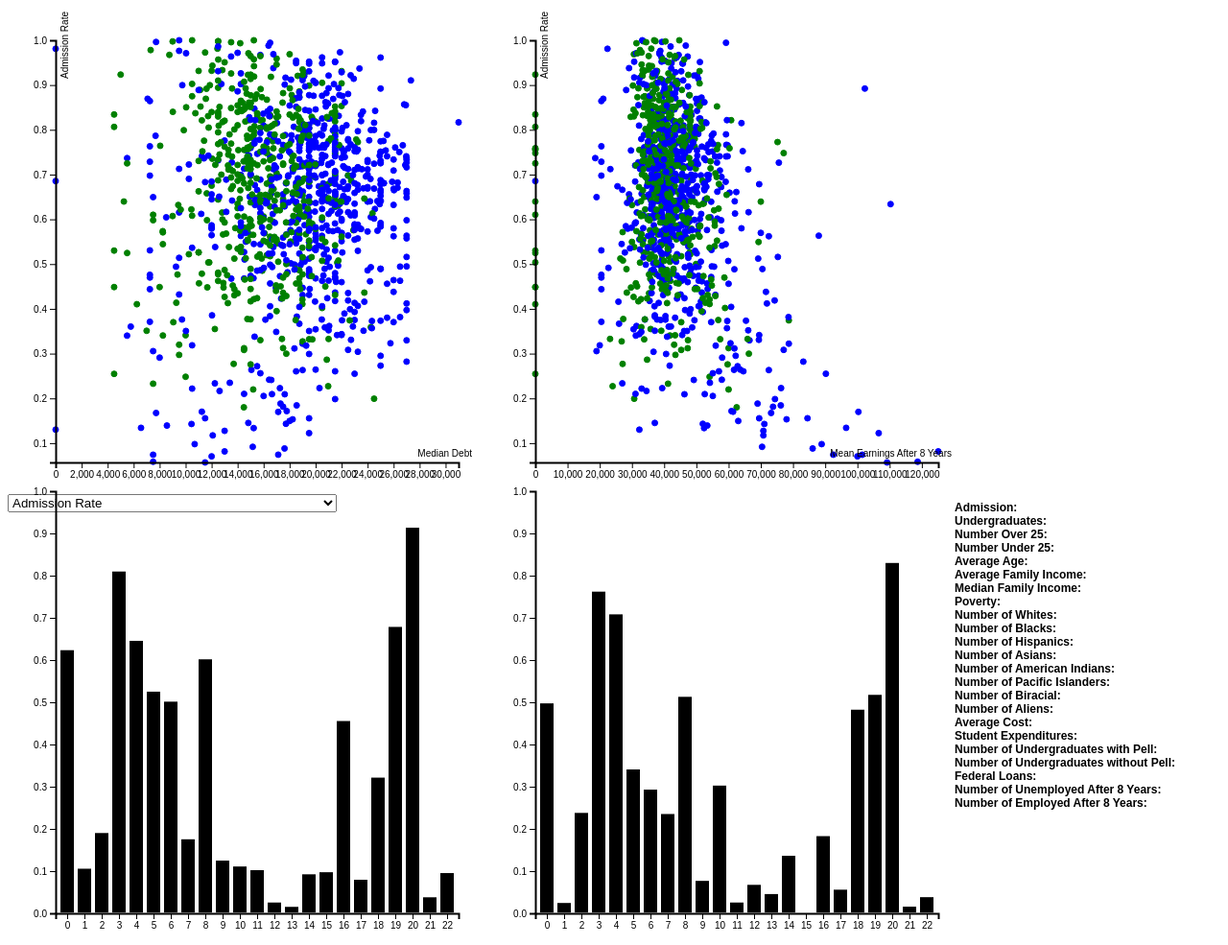
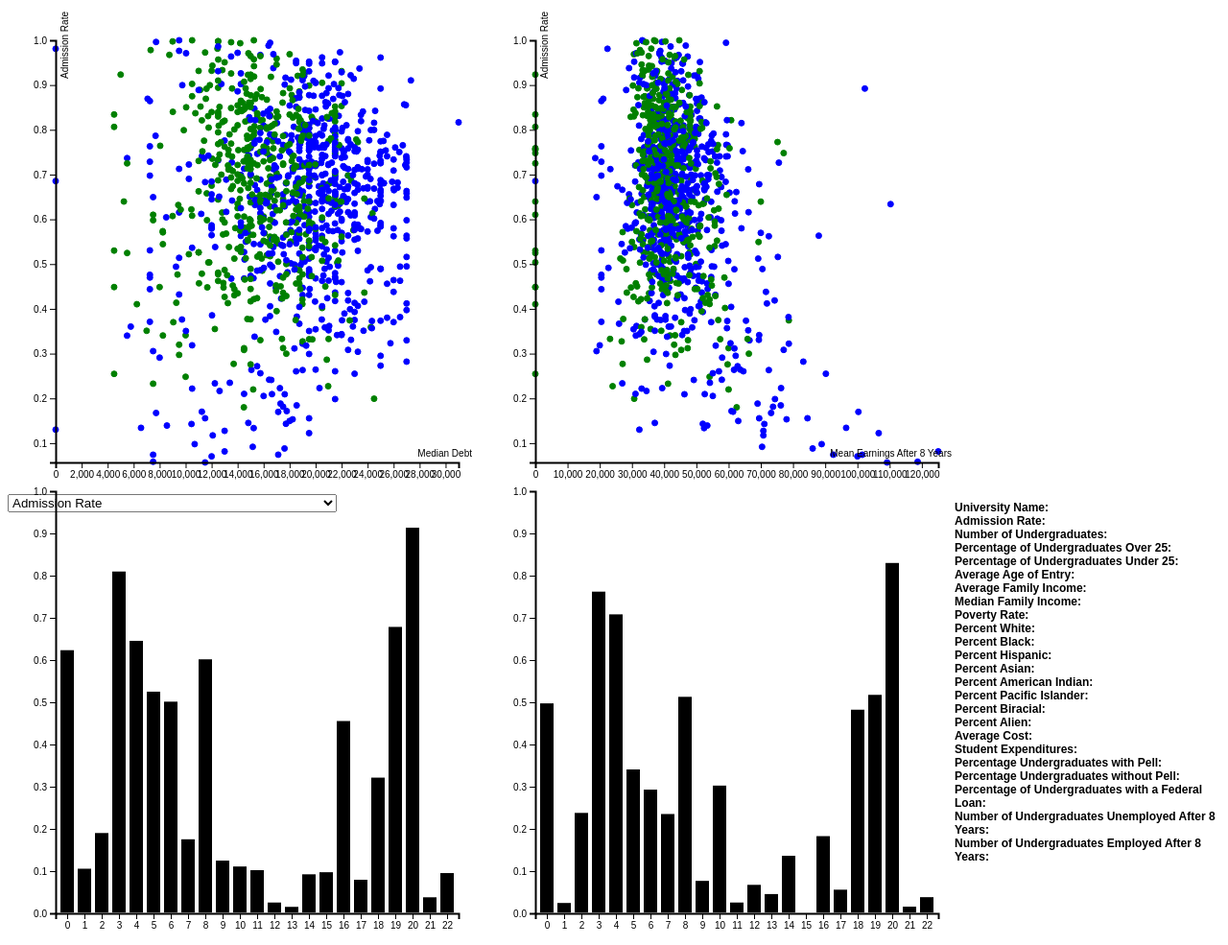
Before and after one commit to Jmc19/P5_IntroToInfoVis, a plain HTML site: page index.html in a window 1280 px wide. Shown: the whole page at 96% size. Drawn offline with nearby package versions, Linux system fonts and the light colour scheme.

Commit message:
Added the University tag

```diff
--- a/index.html
+++ b/index.html
@@ -17,29 +17,30 @@
 	    	<div id="chart4">
 	    	</div>
 	    	<div id="chart5">
-	    		<strong>Admission:</strong> <span id="admission"></span><br/>
-		        <strong>Undergraduates:</strong> <span id="undergrads"></span><br/>
-		        <strong>Number Over 25:</strong> <span id="over25"></span><br/>
-		        <strong>Number Under 25:</strong> <span id="under25"></span><br/>
-		        <strong>Average Age:</strong> <span id="avgAge"></span><br/>
+	    		<strong>University Name:</strong> <span id="uniName"></span><br/>
+	    		<strong>Admission Rate:</strong> <span id="admission"></span><br/>
+		        <strong>Number of Undergraduates:</strong> <span id="undergrads"></span><br/>
+		        <strong>Percentage of Undergraduates Over 25:</strong> <span id="over25"></span><br/>
+		        <strong>Percentage of Undergraduates Under 25:</strong> <span id="under25"></span><br/>
+		        <strong>Average Age of Entry:</strong> <span id="avgAge"></span><br/>
 		        <strong>Average Family Income:</strong> <span id="avgFamilyIncome"></span><br/>
 		        <strong>Median Family Income:</strong> <span id="medFamilyIncome"></span><br/>
-		        <strong>Poverty:</strong> <span id="poverty"></span><br/>
-		        <strong>Number of Whites:</strong> <span id="white"></span><br/>
-		        <strong>Number of Blacks:</strong> <span id="black"></span><br/>
-		        <strong>Number of Hispanics:</strong> <span id="hispanic"></span><br/>
-		        <strong>Number of Asians:</strong> <span id="asian"></span><br/>
-		        <strong>Number of American Indians:</strong> <span id="amerIndian"></span><br/>
-		        <strong>Number of Pacific Islanders:</strong> <span id="pacificIslander"></span><br/>
-		        <strong>Number of Biracial:</strong> <span id="biracial"></span><br/>
-		        <strong>Number of Aliens:</strong> <span id="aliens"></span><br/>
+		        <strong>Poverty Rate:</strong> <span id="poverty"></span><br/>
+		        <strong>Percent White:</strong> <span id="white"></span><br/>
+		        <strong>Percent Black:</strong> <span id="black"></span><br/>
+		        <strong>Percent Hispanic:</strong> <span id="hispanic"></span><br/>
+		        <strong>Percent Asian:</strong> <span id="asian"></span><br/>
+		        <strong>Percent American Indian:</strong> <span id="amerIndian"></span><br/>
+		        <strong>Percent Pacific Islander:</strong> <span id="pacificIslander"></span><br/>
+		        <strong>Percent Biracial:</strong> <span id="biracial"></span><br/>
+		        <strong>Percent Alien:</strong> <span id="aliens"></span><br/>
 		        <strong>Average Cost:</strong> <span id="avgCost"></span><br/>
 		        <strong>Student Expenditures:</strong> <span id="studentExpenditure"></span><br/>
-		        <strong> Number of Undergraduates with Pell:</strong> <span id="undergradsWithPell"></span><br/>
-		        <strong>Number of Undergraduates without Pell:</strong> <span id="undergradsNoPell"></span><br/>
-		        <strong>Federal Loans:</strong> <span id="fedLoans"></span><br/>
-		        <strong>Number of Unemployed After 8 Years:</strong> <span id="unemployedAfter8"></span><br/>
-		        <strong>Number of Employed After 8 Years:</strong> <span id="employedAfter8"></span><br/>
+		        <strong>Percentage Undergraduates with Pell:</strong> <span id="undergradsWithPell"></span><br/>
+		        <strong>Percentage Undergraduates without Pell:</strong> <span id="undergradsNoPell"></span><br/>
+		        <strong>Percentage of Undergraduates with a Federal Loan:</strong> <span id="fedLoans"></span><br/>
+		        <strong>Number of Undergraduates Unemployed After 8 Years:</strong> <span id="unemployedAfter8"></span><br/>
+		        <strong>Number of Undergraduates Employed After 8 Years:</strong> <span id="employedAfter8"></span><br/>
 	    	</div>
 	   	</div>
 	</body>
```
